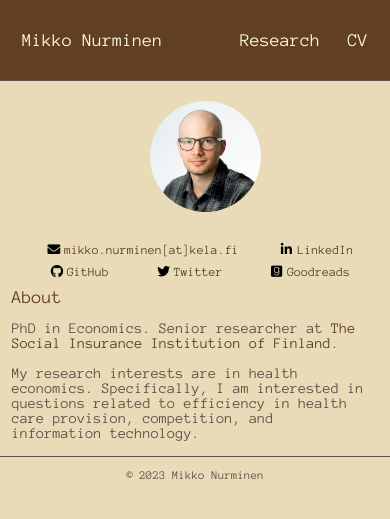
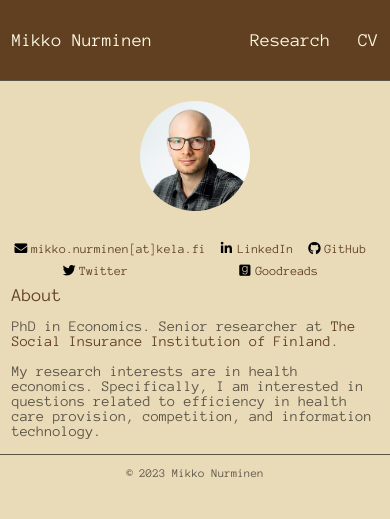
Before and after one commit to mikkonurminen/mikkonurminen.github.io, a Jekyll site: the page built from index.md, in a window 390 px wide. Shown: the top 519 px of the page. Built offline with Jekyll 4.4.1, drawn with Linux system fonts in a browser that asks for light colours; nearby versions of some CDN libraries.

Commit message:
padding korjaus

```diff
--- a/_sass/_style.scss
+++ b/_sass/_style.scss
@@ -179,77 +179,31 @@ p.footer-text {
 	font-size: 0.7em;
 }
 
-@media only screen and (max-width: 720px) {
+@media only screen and (max-width: 900px) {
 
-	.nav-name,
-	.links {
-		font-size: 0.92em;
-		justify-content: flex-start;
-		-webkit-text-size-adjust: 100%;
-		margin: 0;
+	.content-left {
+		margin-left: 0;
+	}
+
+	.content-right {
+		margin-right: 0;
 	}
 
 	.content-wrapper {
-		flex-wrap: wrap;
+		padding: 0 2.5% 0 2.5%;
 	}
 
-	.content-left {
-		width: 100%;
-		order: 1;
-		align-items: center;
-		margin: 0;
-	}
-
-	.portrait {
-		width: 30%;
-		align-self: center;
-	}
-
-	.link-wrapper {
-		flex-direction: row;
-		flex-wrap: wrap;
-		font-size: 0.8em;
-		padding: 0% 3% 0% 3%;
-	}
-
-	.contact-link {
-		display: flex;
-		margin-right: 0.7em;
-		margin-bottom: 0.7em
-	}
-
-	.fa-pic {
-		margin-right: 0.3em;
-	}
-
-	.content-right {
-		width: 100%;
-		margin: 0;
-		order: 2;
-	}
-
-	h2 {
-		margin: 0;
-	}
-}
-
-@media only screen and (max-width: 900px) {
-
-	.content-left {
-		margin-left: 1em;
-	}
-
-	.content-right {
-		margin-right: 1em;
+	.navigation {
+		padding: 0 2.5% 0 2.5%;
 	}
 
 	.nav-name {
-		margin-left: 1.2em;
 		font-size: 0.92em;
+		margin-left: 0;
 	}
 
 	.links {
-		margin-right: 1.2em;
+		margin-right: 0;
 		font-size: 0.92em;
 	}
 
@@ -273,3 +227,62 @@ p.footer-text {
 		font-size: 0.8em;
 	}
 }
+
+@media only screen and (max-width: 720px) {
+
+	.nav-name,
+	.links {
+		justify-content: flex-start;
+		-webkit-text-size-adjust: 100%;
+		margin: 0;
+	}
+
+	.navigation {
+		padding: 0 3% 0 3%;
+	}
+
+	.content-wrapper {
+		flex-wrap: wrap;
+		padding: 0 3% 0 3%;
+	}
+
+	.content-left {
+		width: 100%;
+		order: 1;
+		align-items: center;
+		margin: 0;
+		padding: 0%;
+	}
+
+	.portrait {
+		width: 30%;
+		align-self: center;
+	}
+
+	.link-wrapper {
+		flex-direction: row;
+		flex-wrap: wrap;
+		font-size: 0.8em;
+	}
+
+	.contact-link {
+		display: flex;
+		margin-right: 0.7em;
+		margin-bottom: 0.7em
+	}
+
+	.fa-pic {
+		margin-right: 0.3em;
+	}
+
+	.content-right {
+		width: 100%;
+		margin: 0;
+		order: 2;
+		padding: 0%;
+	}
+
+	h2 {
+		margin: 0;
+	}
+}
```
